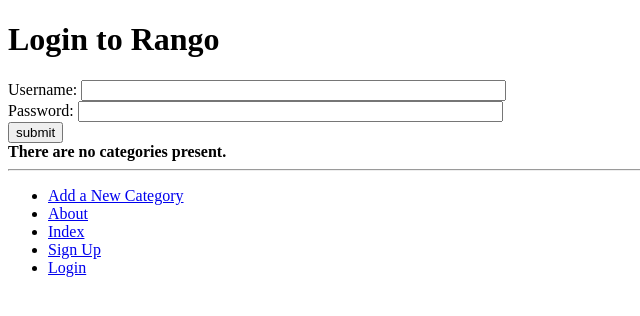
After one commit to matthewkplu/tango_with_django_project, a Django app: page /rango/login/ in a window 1280 px wide. The commit adds this page. Shown: the top 316 px of the page, without its empty margins (0-640 px from the left). Run offline with Django 3.2, Linux system fonts and the light colour scheme; data that the repository does not hold is empty.

Commit message:
added sign up access to register page, created full login functionality

```diff
--- a/rango/urls.py
+++ b/rango/urls.py
@@ -5,10 +5,12 @@ app_name = 'rango'
 
 urlpatterns = [
     path('', views.index, name='index'),
-    path('about/', views.about, name="about"),
-    path('category/<slug:category_name_slug>/',
-        views.show_category, name='show_category'),
+    path('about/', views.about, name='about'),
+    path('category/<slug:category_name_slug>/add_page/', views.add_page,
+    name='add_page'),
+    path('category/<slug:category_name_slug>/', views.show_category,
+    name='show_category'),
     path('add_category/', views.add_category, name='add_category'),
-    path('category/<slug:category_name_slug>/add_page/',
-          views.add_page, name='add_page'),
+    path('register/', views.register, name='register'),
+    path('login/', views.user_login, name='login'),
 ]
--- a/rango/views.py
+++ b/rango/views.py
@@ -8,6 +8,7 @@ from django.shortcuts import redirect
 from django.urls import reverse
 from rango.models import Category
 from rango.forms import UserForm, UserProfileForm
+from django.contrib.auth import authenticate, login
 
 
 def index(request):
@@ -121,3 +122,25 @@ def register(request):
             'registered': registered,
         }
     )
+
+
+def user_login(request):
+    if request.method == 'POST':
+
+        username = request.POST.get('username')
+        password = request.POST.get('password')
+
+        user = authenticate(username=username, password=password)
+
+        if user:
+            if user.is_active:
+                login(request, user)
+                return redirect(reverse('rango:index'))
+            else:
+                return HttpResponse("Your Rango account is disabled.")
+        else:
+            print(f"Invalid login details: {username}, {password}")
+            return HttpResponse("Invalid login details supplied.")
+
+    else:
+        return render(request, 'rango/login.html')
--- a/templates/rango/base.html
+++ b/templates/rango/base.html
@@ -31,6 +31,8 @@
                 <li><a href="{% url 'rango:add_category' %}">Add a New Category</a></li>
                 <li><a href="{% url 'rango:about' %}">About</a></li>
                 <li><a href="{% url 'rango:index' %}">Index</a></li>
+                <li><a href="{% url 'rango:register' %}">Sign Up</a></li>
+                <li><a href="{% url 'rango:login' %}">Login</a></li>
             </ul>
         </div>
     </body>
--- a/templates/rango/index.html
+++ b/templates/rango/index.html
@@ -8,7 +8,11 @@
 {% block body_block %}
     <h1>Rango says...</h1>
     <div>
-        hey there partner! <br />
+        {% if user.is_authenticated %}
+            howdy {{ user.username }}!
+        {% else %}
+            hey there partner!
+        {% endif %} <br />
         <strong>{{ boldmessage }}</strong><br />
     </div>
 
--- /dev/null
+++ b/templates/rango/login.html
@@ -0,0 +1,18 @@
+{% extends 'rango/base.html' %}
+{% load staticfiles %}
+
+{% block title_block %}
+    Login
+{% endblock %}
+
+{% block body_block %}
+<h1>Login to Rango</h1>
+<form id="login_form" method="post" action="{% url 'rango:login' %}">
+    {% csrf_token %}
+    Username: <input type="text" name="username" value="" size="50" />
+    <br />
+    Password: <input type="password" name="password" value="" size="50" />
+    <br />
+    <input type="submit" value="submit" />
+</form>
+{% endblock %}
```
